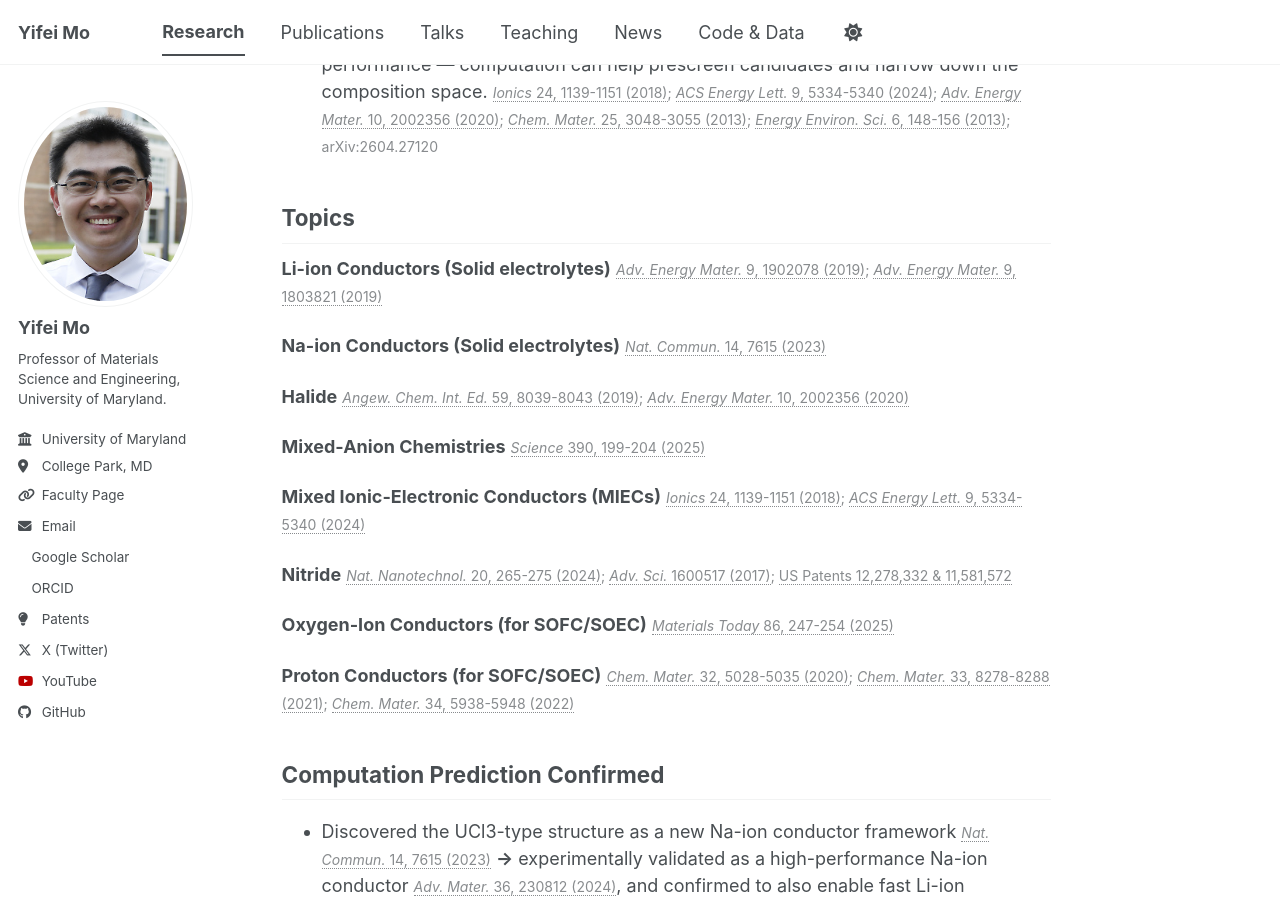
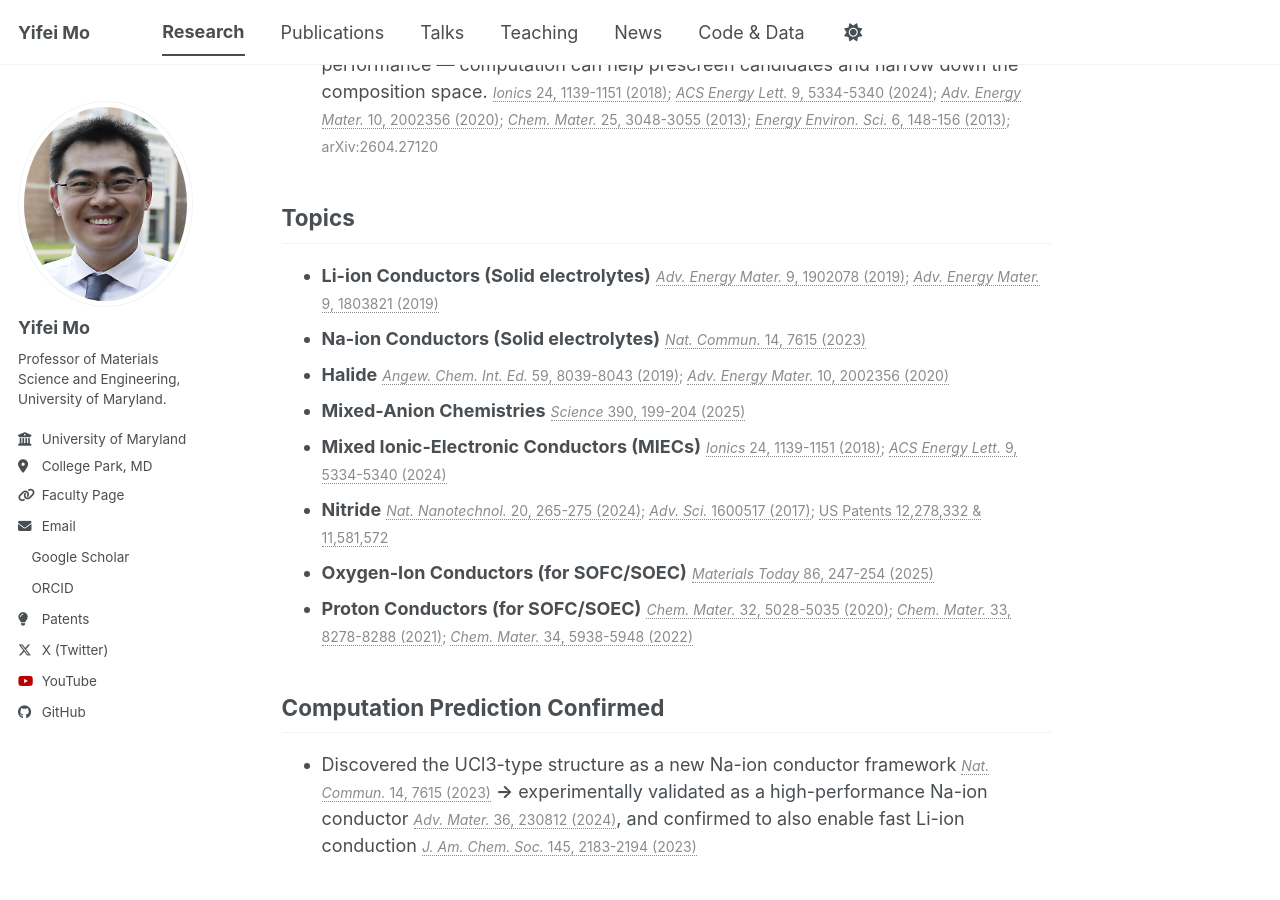
Before and after one commit to yifeimo/yifeimo.github.io, a Jekyll site: the page built from _research/materials-design-discovery.md, in a window 1280 px wide and 900 px high, scrolled down 715 px. Built offline with Jekyll 4.4.1, drawn with Linux system fonts in a browser that asks for light colours; a style sheet for code colours, icons or effects is not loaded.

Commit message:
Convert Topics entries to bullets for visual consistency

```diff
--- a/_research/materials-design-discovery.md
+++ b/_research/materials-design-discovery.md
@@ -23,29 +23,14 @@ Unlike many computational studies that consider only a single property, our mate
 Topics
 ------
 
-**Li-ion Conductors (Solid electrolytes)**
-<span class="citation">[*Adv. Energy Mater.* 9, 1902078 (2019)](https://doi.org/10.1002/aenm.201902078); [*Adv. Energy Mater.* 9, 1803821 (2019)](https://doi.org/10.1002/aenm.201803821)</span>
-
-**Na-ion Conductors (Solid electrolytes)**
-<span class="citation">[*Nat. Commun.* 14, 7615 (2023)](https://doi.org/10.1038/s41467-023-43436-3)</span>
-
-**Halide**
-<span class="citation">[*Angew. Chem. Int. Ed.* 59, 8039-8043 (2019)](https://doi.org/10.1002/anie.201901938); [*Adv. Energy Mater.* 10, 2002356 (2020)](https://doi.org/10.1002/aenm.202002356)</span>
-
-**Mixed-Anion Chemistries**
-<span class="citation">[*Science* 390, 199-204 (2025)](https://doi.org/10.1126/science.adt9678)</span>
-
-**Mixed Ionic-Electronic Conductors (MIECs)**
-<span class="citation">[*Ionics* 24, 1139-1151 (2018)](https://doi.org/10.1007/s11581-017-2268-6); [*ACS Energy Lett.* 9, 5334-5340 (2024)](https://doi.org/10.1021/acsenergylett.4c02060)</span>
-
-**Nitride**
-<span class="citation">[*Nat. Nanotechnol.* 20, 265-275 (2024)](https://doi.org/10.1038/s41565-024-01813-z); [*Adv. Sci.* 1600517 (2017)](http://dx.doi.org/10.1002/advs.201600517); [US Patents 12,278,332 & 11,581,572](/publications/#patents)</span>
-
-**Oxygen-Ion Conductors (for SOFC/SOEC)**
-<span class="citation">[*Materials Today* 86, 247-254 (2025)](https://doi.org/10.1016/j.mattod.2025.03.030)</span>
-
-**Proton Conductors (for SOFC/SOEC)**
-<span class="citation">[*Chem. Mater.* 32, 5028-5035 (2020)](https://doi.org/10.1021/acs.chemmater.0c00544); [*Chem. Mater.* 33, 8278-8288 (2021)](https://doi.org/10.1021/acs.chemmater.1c02432); [*Chem. Mater.* 34, 5938-5948 (2022)](https://doi.org/10.1021/acs.chemmater.2c00867)</span>
+* **Li-ion Conductors (Solid electrolytes)** <span class="citation">[*Adv. Energy Mater.* 9, 1902078 (2019)](https://doi.org/10.1002/aenm.201902078); [*Adv. Energy Mater.* 9, 1803821 (2019)](https://doi.org/10.1002/aenm.201803821)</span>
+* **Na-ion Conductors (Solid electrolytes)** <span class="citation">[*Nat. Commun.* 14, 7615 (2023)](https://doi.org/10.1038/s41467-023-43436-3)</span>
+* **Halide** <span class="citation">[*Angew. Chem. Int. Ed.* 59, 8039-8043 (2019)](https://doi.org/10.1002/anie.201901938); [*Adv. Energy Mater.* 10, 2002356 (2020)](https://doi.org/10.1002/aenm.202002356)</span>
+* **Mixed-Anion Chemistries** <span class="citation">[*Science* 390, 199-204 (2025)](https://doi.org/10.1126/science.adt9678)</span>
+* **Mixed Ionic-Electronic Conductors (MIECs)** <span class="citation">[*Ionics* 24, 1139-1151 (2018)](https://doi.org/10.1007/s11581-017-2268-6); [*ACS Energy Lett.* 9, 5334-5340 (2024)](https://doi.org/10.1021/acsenergylett.4c02060)</span>
+* **Nitride** <span class="citation">[*Nat. Nanotechnol.* 20, 265-275 (2024)](https://doi.org/10.1038/s41565-024-01813-z); [*Adv. Sci.* 1600517 (2017)](http://dx.doi.org/10.1002/advs.201600517); [US Patents 12,278,332 & 11,581,572](/publications/#patents)</span>
+* **Oxygen-Ion Conductors (for SOFC/SOEC)** <span class="citation">[*Materials Today* 86, 247-254 (2025)](https://doi.org/10.1016/j.mattod.2025.03.030)</span>
+* **Proton Conductors (for SOFC/SOEC)** <span class="citation">[*Chem. Mater.* 32, 5028-5035 (2020)](https://doi.org/10.1021/acs.chemmater.0c00544); [*Chem. Mater.* 33, 8278-8288 (2021)](https://doi.org/10.1021/acs.chemmater.1c02432); [*Chem. Mater.* 34, 5938-5948 (2022)](https://doi.org/10.1021/acs.chemmater.2c00867)</span>
 
 
 Computation Prediction Confirmed
```
